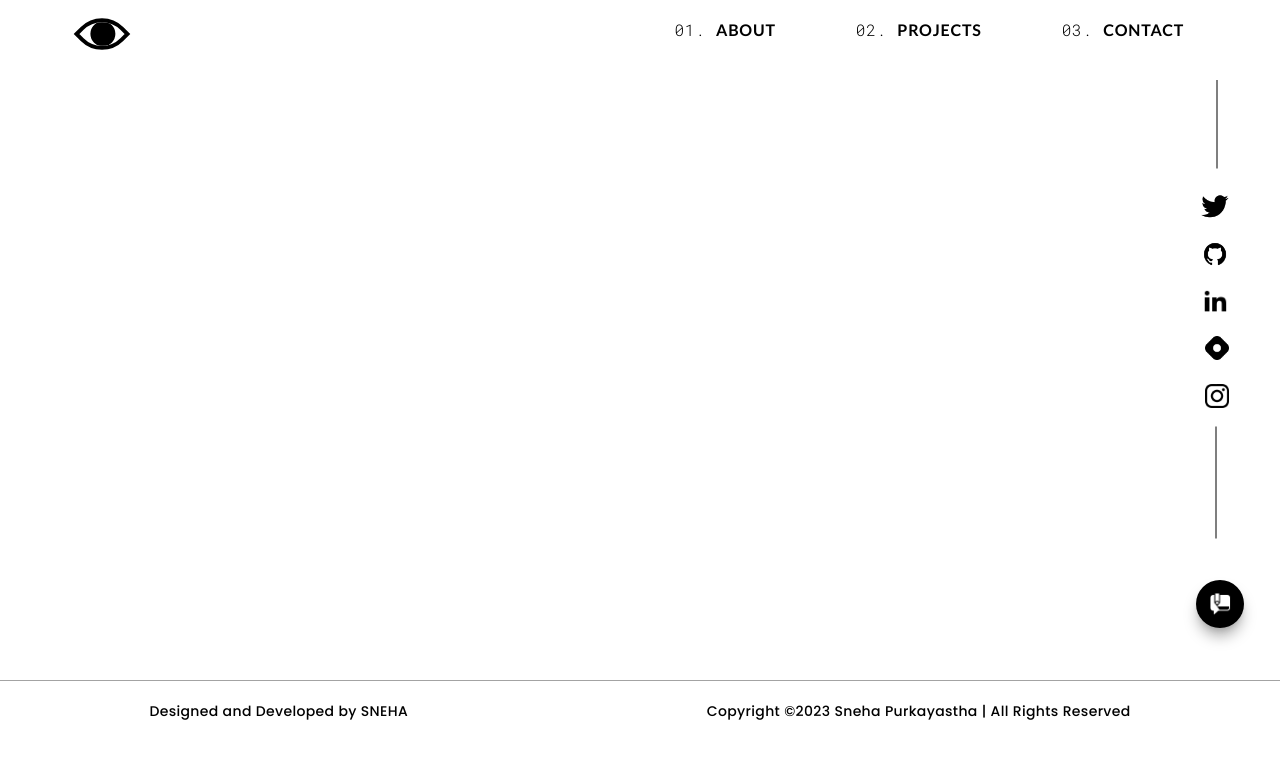
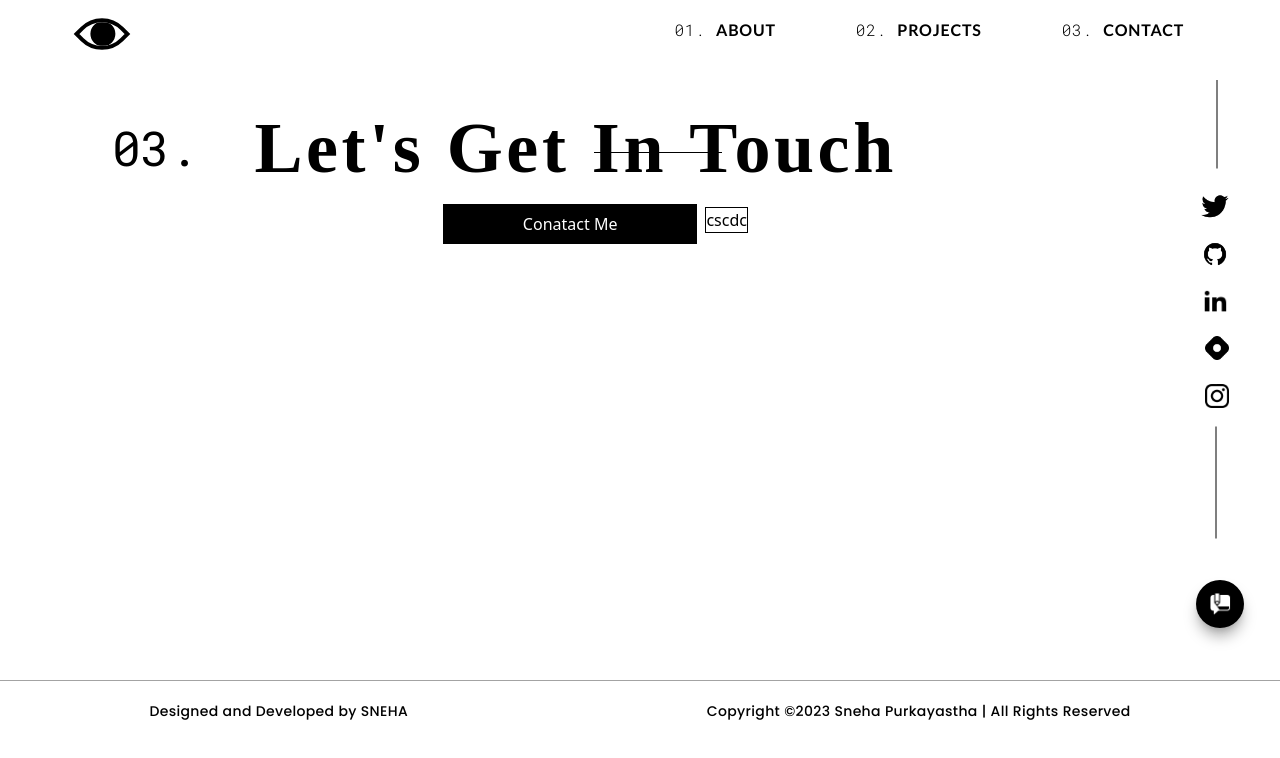
Before and after one commit to snehap02/Portfolio, a React (Create React App) app: page /contact in a window 1280 px wide. Shown: the top 758 px of the page. Built offline with nearby package versions, Linux system fonts and the light colour scheme; the HTML template or start-up script is replaced by a standard one.

Commit message:
new changes

```diff
--- a/src/components/Contact.js
+++ b/src/components/Contact.js
@@ -1,13 +1,36 @@
-import React from 'react'
+import React from "react";
 
 const Contact = () => {
   return (
     <>
       <div className="h-[680px]">
+        <div className="flex flex-col md:flex-row pt-10 sm:pt-16 lg:pt-32 xl:pt-24">
+          <h1 className="flex font-robotoMono text-3xl md:text-5xl ml-8 sm:ml-14 md:ml-20 pt-10 md:pt-7 xl:ml-28">
+            03.
+          </h1>
+          <div className="flex flex-col w-[280px] md-2:w-[380px] 520:w-[390px] sm:w-[450px] lg:w-[580px] xl:w-[690px] ml-8 sm:ml-14">
+            <div>
+              <h1 className="text-[30px] sm:text-6xl pt-3 font-georgian tracking-wider font-bold md:text-7xl relative">
+                Let's Get In Touch
+              </h1>
+              <div class="absolute hidden lg:flex w-32 h-[1px] bg-black -mt-5 lg:ml-[340px] lg:-mt-8 xl:-mt-7"></div>
+            </div>
+            <div className="flex flex-col lg:flex-row justify-center items-center pt-6">
+              <div className="text-white bg-black flex flex-col justify-center items-center px-20 py-2">
+                  <h1>Conatact Me</h1>
+                  <div>
 
+                  </div>
+              </div>
+              <div className="border border-black mx-2 -mt-2 bg-white">
+                <form>cscdc</form>
+              </div>
+            </div>
+          </div>
+        </div>
       </div>
     </>
-  )
-}
+  );
+};
 
-export default Contact
+export default Contact;
```
Also changed, not shown: src/components/About.js (line endings or trailing spaces).
